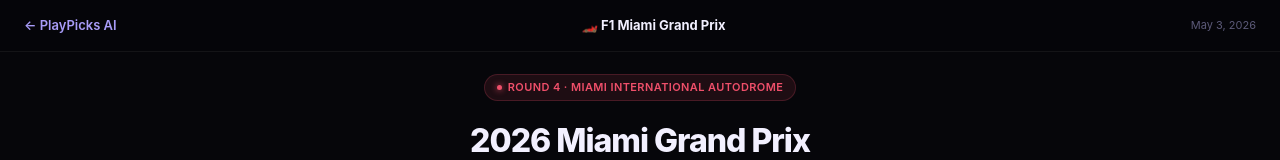
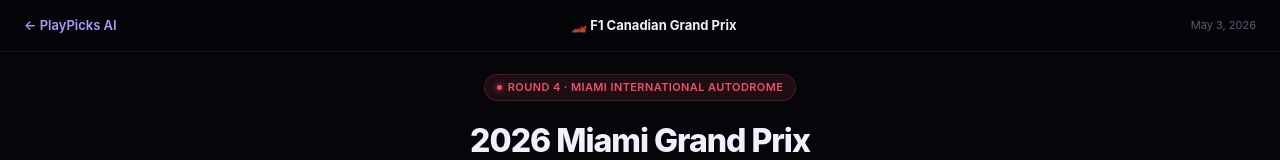
Before and after one commit to anujagadde18/tradedna, a Next.js app: page /f1 in a window 1280 px wide. Shown: the top 160 px of the page. Built offline with nearby package versions, Linux system fonts and the light colour scheme.

Commit message:
fix: F1 page fully updated to Canada GP Round 5

```diff
--- a/app/f1/page.tsx
+++ b/app/f1/page.tsx
@@ -43,7 +43,7 @@ export default function F1Page() {
     <div style={{background:C.bg0,minHeight:'100vh',color:C.t1,fontFamily:"'Inter',system-ui,sans-serif"}}>
       <nav style={{position:'fixed',top:0,left:0,right:0,zIndex:200,height:52,background:'rgba(6,6,10,0.95)',backdropFilter:'blur(20px)',borderBottom:'1px solid '+C.border,display:'flex',alignItems:'center',justifyContent:'space-between',padding:'0 24px'}}>
         <button onClick={()=>router.push('/')} style={{background:'none',border:'none',color:C.purpleL,cursor:'pointer',fontSize:13,fontWeight:600}}>← PlayPicks AI</button>
-        <div style={{fontSize:13,fontWeight:700,color:C.t1}}>🏎️ F1 Miami Grand Prix</div>
+        <div style={{fontSize:13,fontWeight:700,color:C.t1}}>🏎️ F1 Canadian Grand Prix</div>
         <div style={{fontSize:11,color:C.t3}}>May 3, 2026</div>
       </nav>
 
```
